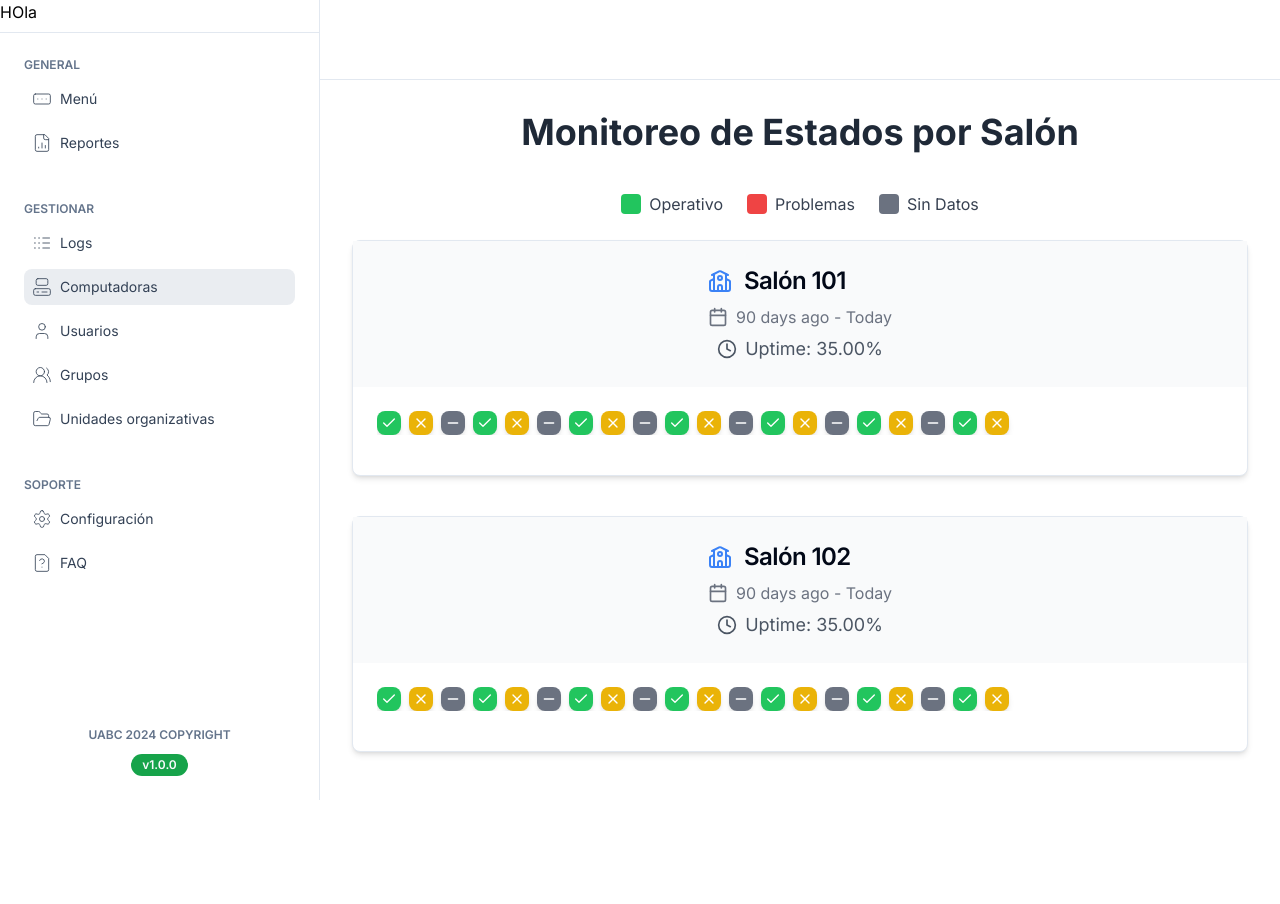
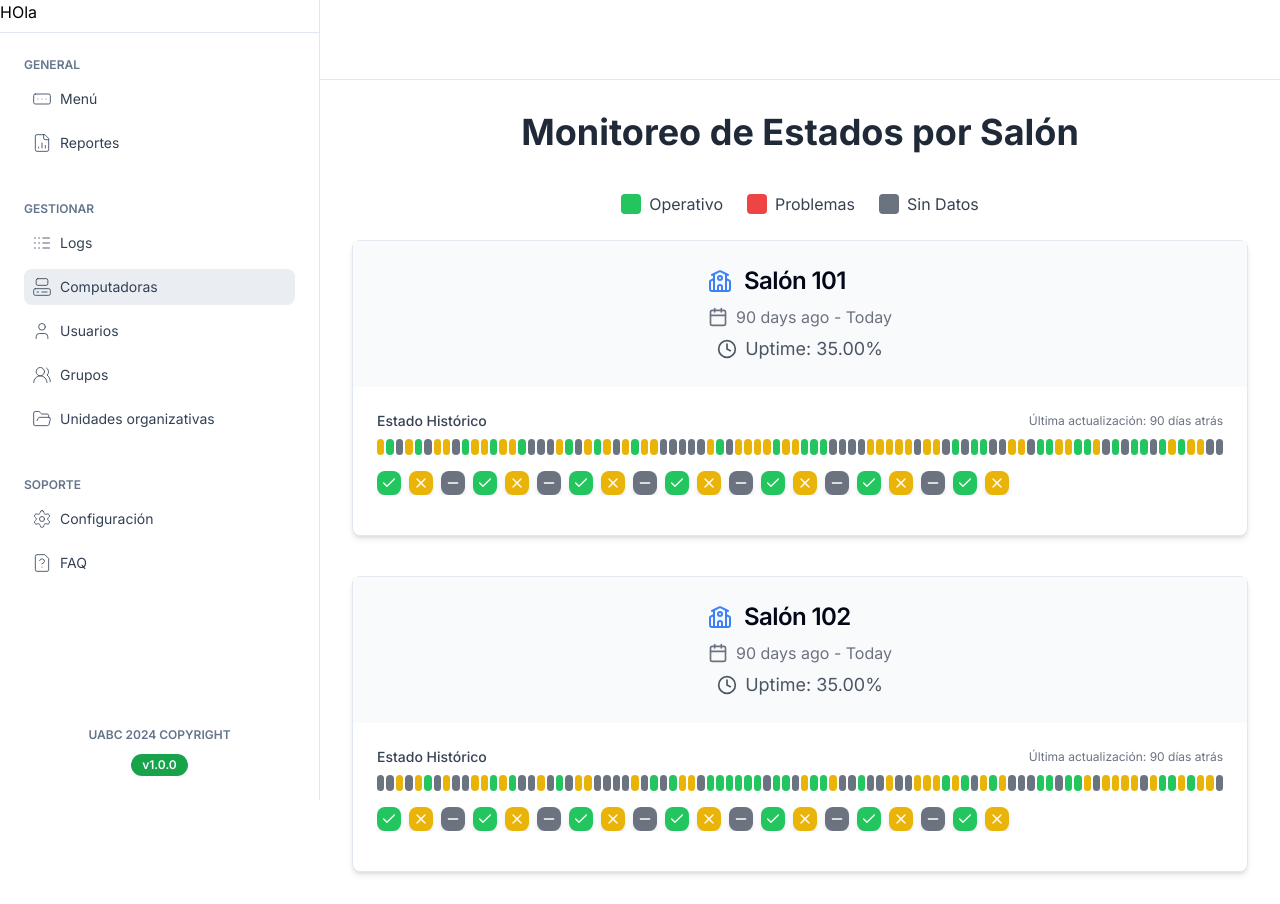
Before and after one commit to Niklauswy/samba, a Next.js app: page /computers in a window 1280 px wide. Before the commit the page ends 880 px from the top, so only its background shows below. Built offline with nearby package versions, Linux system fonts and the light colour scheme.

Commit message:
Add computers page

```diff
--- a/app/(routes)/(dashboard)/computers/page.jsx
+++ b/app/(routes)/(dashboard)/computers/page.jsx
@@ -26,6 +26,9 @@ const exampleClassrooms = [
   {
     id: '1',
     name: 'Salón 101',
+    statusHistory: Array.from({ length: 90 }, () =>
+      ['activo', 'mantenimiento', 'desconocido'][Math.floor(Math.random() * 3)]
+    ),
     computers: Array.from({ length: 20 }, (_, i) => ({
       id: `${i + 1}`,
       name: `PC-101-${i + 1}`,
@@ -39,6 +42,9 @@ const exampleClassrooms = [
   {
     id: '2',
     name: 'Salón 102',
+    statusHistory: Array.from({ length: 90 }, () =>
+      ['activo', 'mantenimiento', 'desconocido'][Math.floor(Math.random() * 3)]
+    ),
     computers: Array.from({ length: 20 }, (_, i) => ({
       id: `${i + 21}`,
       name: `PC-102-${i + 1}`,
@@ -136,6 +142,24 @@ export default function ComputerManagement({ classrooms = exampleClassrooms }) {
                   </div>
                 </CardHeader>
                 <CardContent className="p-6">
+                  {/* Add Status History Tracker */}
+                  <div className="mb-4">
+                    <div className="flex items-center justify-between mb-2">
+                      <span className="text-sm font-medium text-gray-700">Estado Histórico</span>
+                      <span className="text-xs text-gray-500">Última actualización: {classroom.statusHistory.length} días atrás</span>
+                    </div>
+                    <div className="flex h-4 space-x-0.5">
+                      {classroom.statusHistory.map((status, idx) => (
+                        <div
+                          key={idx}
+                          className={`flex-1 ${statusColors[status]} rounded`}
+                          title={`Día ${idx + 1}: ${statusNames[status]}`}
+                        ></div>
+                      ))}
+                    </div>
+                  </div>
+
+                  {/* Existing Horizontal Tracker (Optional: Remove if replaced by status history) */}
                   <div className="flex items-center space-x-2 overflow-x-auto mb-4">
                     {classroom.computers.map((computer) => (
                       <Tooltip key={computer.id}>
@@ -156,6 +180,8 @@ export default function ComputerManagement({ classrooms = exampleClassrooms }) {
                       </Tooltip>
                     ))}
                   </div>
+
+                  {/* ...existing code... */}
                 </CardContent>
               </Card>
             )
```
